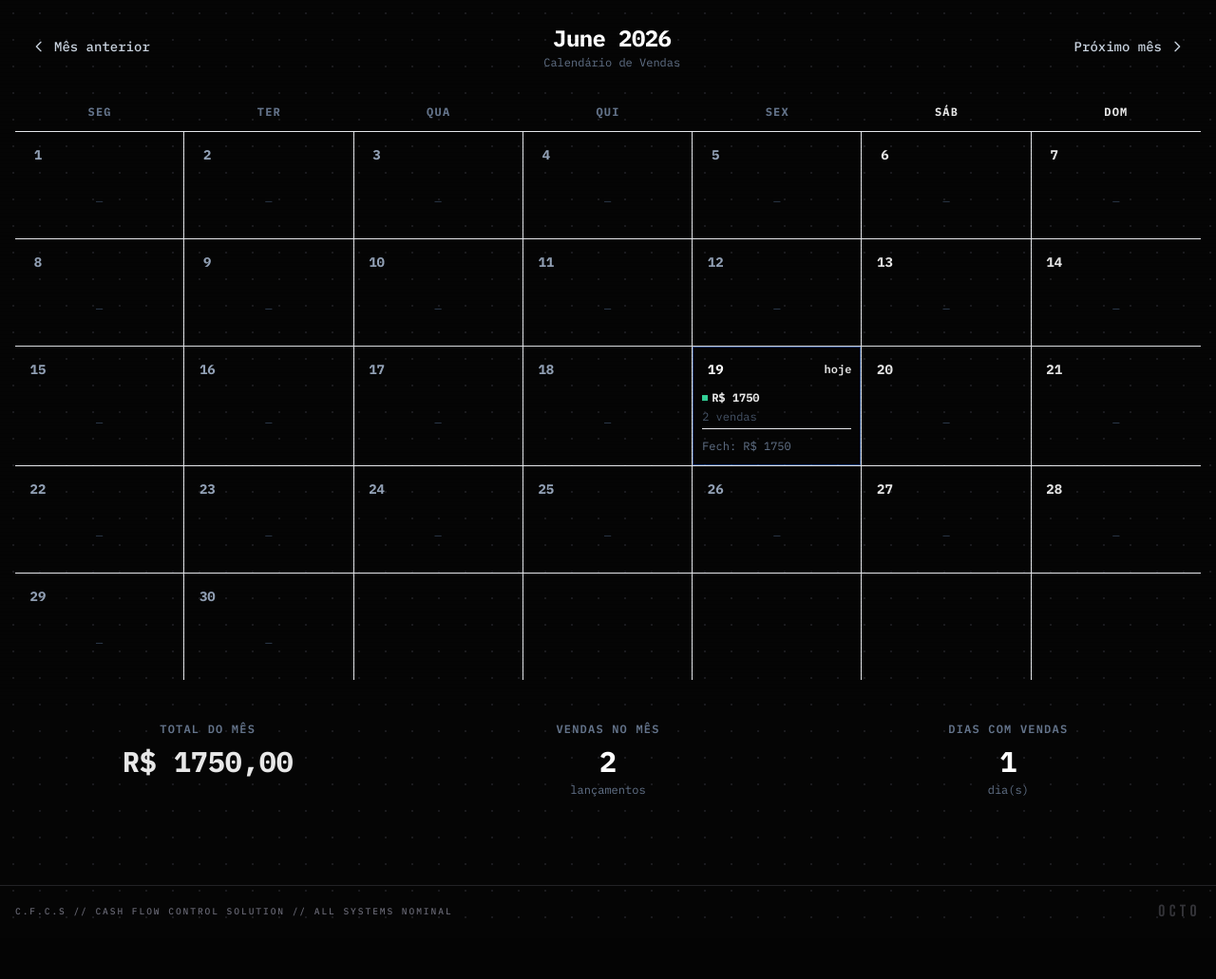
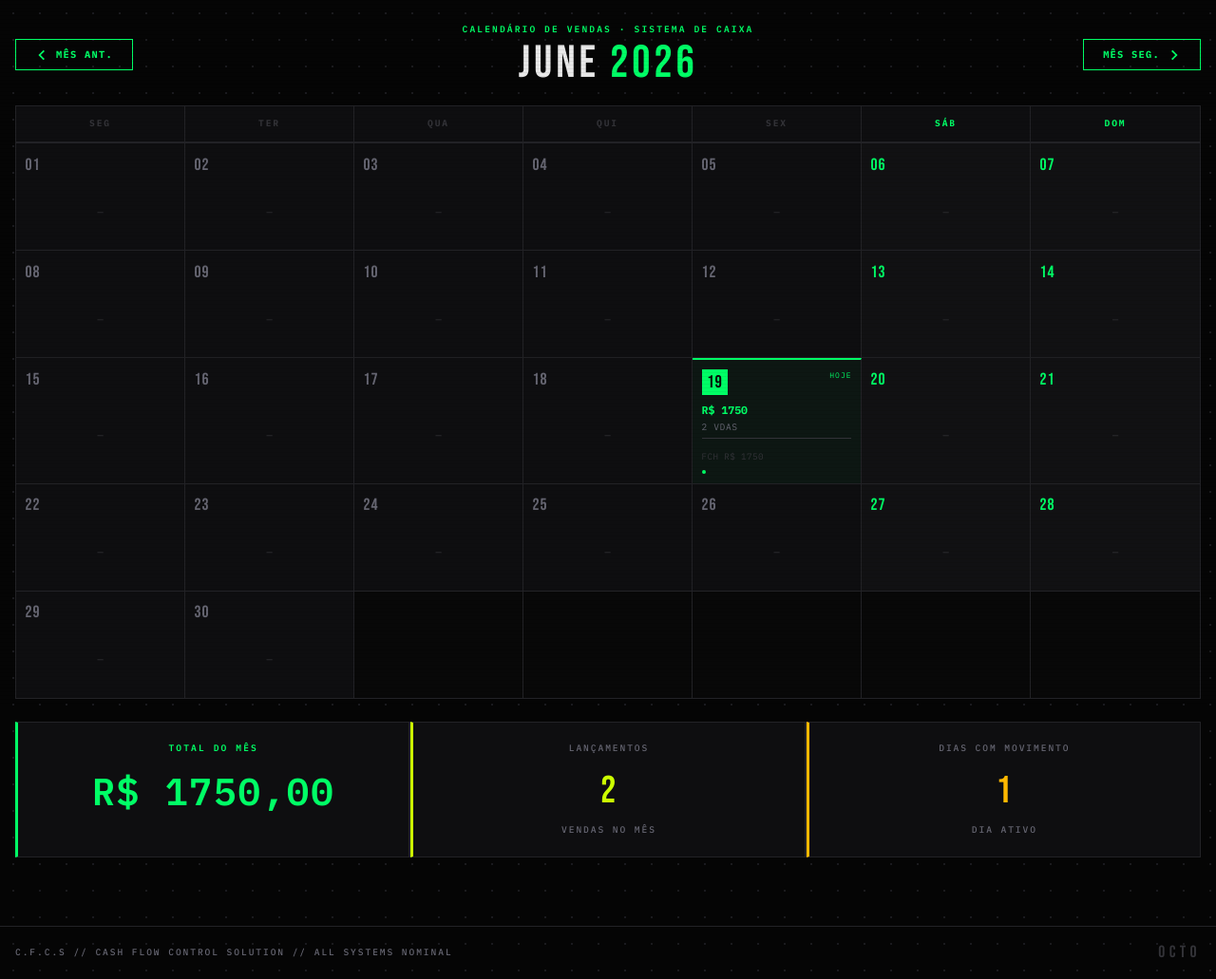
Before and after one commit to Sp4ce-S4murai/C.F.C.S, a Flask app: page /mes in a window 1280 px wide. Shown: the part 56-1087 px from the top of the page at 95% size. Before the commit the page ends 1023 px from the top, so only its background shows below. Run offline with Flask 3, Linux system fonts and the light colour scheme; data comes from the database, SQL or seed files in the repository; some libraries are stand-ins or nearby versions.

Commit message:
style: refactor calendar template to use custom CSS grid and inline styles for a terminal-inspired aesthetic.

```diff
--- a/templates/mes.html
+++ b/templates/mes.html
@@ -1,60 +1,64 @@
 {% extends "base.html" %}
-{% block title %}Calendário – {{ month_name }} {{ ano }}{% endblock %}
+{% block title %}CALENDÁRIO // {{ month_name|upper }} {{ ano }}{% endblock %}
 
 {% block content %}
 
-<!-- ══════════════════════════════════════════════════════════════
+<!-- ══════════════════════════════════════════════════════════
      MONTH NAVIGATION
-══════════════════════════════════════════════════════════════ -->
-<div class="flex items-center justify-between mb-6 animate-fadeInUp">
-  <a href="/mes/{{ prev_ano }}/{{ prev_mes }}"
-     class="flex items-center gap-2 px-4 py-2 rounded-xl glass text-slate-300 hover:text-white hover:border-brand-500 border border-transparent transition-all text-sm font-medium">
-    <svg xmlns="http://www.w3.org/2000/svg" class="w-4 h-4" fill="none" viewBox="0 0 24 24" stroke="currentColor" stroke-width="2">
-      <path stroke-linecap="round" stroke-linejoin="round" d="M15 19l-7-7 7-7"/>
+══════════════════════════════════════════════════════════ -->
+<div class="fade-in" style="display: flex; align-items: center; justify-content: space-between; margin-bottom: 1.25rem;">
+
+  <a href="/mes/{{ prev_ano }}/{{ prev_mes }}" class="btn btn-ghost" style="font-size: 0.65rem;">
+    <svg xmlns="http://www.w3.org/2000/svg" style="width:14px;height:14px;" fill="none" viewBox="0 0 24 24" stroke="currentColor" stroke-width="3">
+      <path stroke-linecap="square" d="M15 19l-7-7 7-7"/>
     </svg>
-    Mês anterior
+    MÊS ANT.
   </a>
 
-  <div class="text-center">
-    <h1 class="text-2xl font-bold text-white tracking-tight">
-      {{ month_name }} <span class="text-brand-400">{{ ano }}</span>
-    </h1>
-    <p class="text-xs text-slate-500 mt-0.5">Calendário de Vendas</p>
+  <div style="text-align: center;">
+    <div class="sys-label" style="justify-content: center; display: flex; margin-bottom: 0.3rem;">
+      CALENDÁRIO DE VENDAS · SISTEMA DE CAIXA
+    </div>
+    <div class="display" style="font-size: 3rem; letter-spacing: 0.08em; color: var(--txt); line-height: 1;">
+      {{ month_name|upper }} <span style="color: var(--neon);">{{ ano }}</span>
+    </div>
   </div>
 
-  <a href="/mes/{{ next_ano }}/{{ next_mes }}"
-     class="flex items-center gap-2 px-4 py-2 rounded-xl glass text-slate-300 hover:text-white hover:border-brand-500 border border-transparent transition-all text-sm font-medium">
-    Próximo mês
-    <svg xmlns="http://www.w3.org/2000/svg" class="w-4 h-4" fill="none" viewBox="0 0 24 24" stroke="currentColor" stroke-width="2">
-      <path stroke-linecap="round" stroke-linejoin="round" d="M9 5l7 7-7 7"/>
+  <a href="/mes/{{ next_ano }}/{{ next_mes }}" class="btn btn-ghost" style="font-size: 0.65rem;">
+    MÊS SEG.
+    <svg xmlns="http://www.w3.org/2000/svg" style="width:14px;height:14px;" fill="none" viewBox="0 0 24 24" stroke="currentColor" stroke-width="3">
+      <path stroke-linecap="square" d="M9 5l7 7-7 7"/>
     </svg>
   </a>
+
 </div>
 
 
-<!-- ══════════════════════════════════════════════════════════════
+<!-- ══════════════════════════════════════════════════════════
      CALENDAR GRID
-══════════════════════════════════════════════════════════════ -->
-<div class="glass rounded-2xl shadow-card overflow-hidden animate-fadeInUp" style="animation-delay:0.05s">
+══════════════════════════════════════════════════════════ -->
+<div class="card fade-in" style="animation-delay: 0.04s; overflow: hidden; margin-bottom: 1.5rem;">
 
-  <!-- Weekday Headers -->
-  <div class="grid grid-cols-7 border-b border-brand-800/40">
+  <!-- Weekday headers -->
+  <div style="display: grid; grid-template-columns: repeat(7, 1fr); border-bottom: 2px solid var(--bd);">
     {% for wd in weekdays %}
-      <div class="py-3 text-center text-xs font-bold uppercase tracking-widest
-                  {% if loop.index >= 6 %}text-brand-400{% else %}text-slate-500{% endif %}">
+      <div style="padding: 0.7rem 0; text-align: center; border-right: 1px solid var(--bd);
+                  {% if loop.index >= 6 %}color: var(--neon); {% else %}color: var(--muted);{% endif %}
+                  font-family: 'IBM Plex Mono'; font-size: 0.6rem; font-weight: 700; letter-spacing: 0.2em;
+                  {% if loop.last %}border-right: none;{% endif %}">
         {{ wd }}
       </div>
     {% endfor %}
   </div>
 
   <!-- Weeks -->
-  <div>
   {% for week in cal %}
-      <div class="grid grid-cols-7 border-b border-brand-900/60 last:border-0">
+    <div style="display: grid; grid-template-columns: repeat(7, 1fr); border-bottom: 1px solid var(--bd); {% if loop.last %}border-bottom: none;{% endif %}">
+
       {% for day in week %}
         {% if day == 0 %}
           <!-- Empty cell -->
-            <div class="min-h-28 p-2 bg-dark-900/30 border-r border-brand-900/30 last:border-r-0"></div>
+          <div style="min-height: 7rem; background: #080808; border-right: 1px solid var(--bd); {% if loop.last %}border-right: none;{% endif %}"></div>
         {% else %}
           {% set day_str = '%s-%02d-%02d' % (ano, mes, day) %}
           {% set info = dia_map.get(day_str, {}) %}
@@ -63,93 +67,102 @@
           {% set is_weekend = loop.index >= 6 %}
 
           <a href="/dia/{{ day_str }}"
-               class="group min-h-28 p-2.5 flex flex-col border-r border-brand-900/30 last:border-r-0 transition-all duration-200
-                      {% if is_today %}bg-brand-950/60 ring-1 ring-inset ring-brand-500/40{% elif is_weekend %}bg-dark-800/20{% else %}bg-transparent{% endif %}
-                      hover:bg-brand-900/20 hover:ring-1 hover:ring-inset hover:ring-brand-600/30">
+             style="min-height: 7rem; display: flex; flex-direction: column; padding: 0.6rem; text-decoration: none;
+                    border-right: 1px solid var(--bd);
+                    {% if loop.last %}border-right: none;{% endif %}
+                    {% if is_today %}background: rgba(0,255,102,0.04); border-top: 2px solid var(--neon); {% endif %}
+                    {% if not is_today and is_weekend %}background: rgba(255,255,255,0.01);{% endif %}
+                    transition: background 0.12s;"
+             onmouseover="this.style.background='rgba(0,255,102,0.04)'"
+             onmouseout="this.style.background='{% if is_today %}rgba(0,255,102,0.04){% elif is_weekend %}rgba(255,255,255,0.01){% else %}transparent{% endif %}'">
 
             <!-- Day number -->
-              <div class="flex items-center justify-between mb-1.5">
-                <span class="w-7 h-7 flex items-center justify-center rounded-full text-sm font-bold
-                             {% if is_today %}bg-brand-500 text-white shadow-glow-sm{% elif is_weekend %}text-brand-400{% else %}text-slate-400{% endif %}
-                             group-hover:text-white transition-colors">
-                  {{ day }}
-                </span>
+            <div style="display: flex; align-items: flex-start; justify-content: space-between; margin-bottom: 0.4rem;">
+              <span style="
                 {% if is_today %}
-                  <span class="text-xs text-brand-400 font-semibold">hoje</span>
+                  background: var(--neon); color: #050505; padding: 0 0.35rem;
+                  font-family: 'Bebas Neue'; font-size: 1.15rem; letter-spacing: 0.05em;
+                {% elif is_weekend %}
+                  color: var(--neon); font-family: 'Bebas Neue'; font-size: 1.1rem; letter-spacing: 0.05em;
+                {% else %}
+                  color: var(--dim); font-family: 'Bebas Neue'; font-size: 1.1rem; letter-spacing: 0.05em;
+                {% endif %}
+              ">{{ "%02d"|format(day) }}</span>
+              {% if is_today %}
+                <span style="font-family: 'IBM Plex Mono'; font-size: 0.5rem; letter-spacing: 0.12em; color: var(--neon); text-transform: uppercase;">HOJE</span>
               {% endif %}
             </div>
 
-              <!-- Data -->
+            <!-- Sales info -->
             {% if has_vendas %}
-                <div class="flex-1 flex flex-col gap-1 mt-0.5">
-                  <div class="flex items-center gap-1">
-                    <div class="w-1.5 h-1.5 rounded-full bg-emerald-400"></div>
-                    <span class="text-xs font-bold money-positive font-mono">
+              <div style="flex: 1; display: flex; flex-direction: column; gap: 0.2rem;">
+                <div style="color: var(--neon); font-family: 'IBM Plex Mono'; font-size: 0.72rem; font-weight: 700;">
                   R$ {{ "%.0f"|format(info.get('total_vendas', 0)) }}
-                    </span>
                 </div>
-                  <span class="text-xs text-slate-600">
-                    {{ info.get('num_vendas', 0) }} venda{% if info.get('num_vendas', 0) != 1 %}s{% endif %}
-                  </span>
+                <div style="color: var(--dim); font-family: 'IBM Plex Mono'; font-size: 0.6rem; letter-spacing: 0.06em;">
+                  {{ info.get('num_vendas', 0) }} VDA{% if info.get('num_vendas', 0) != 1 %}S{% endif %}
+                </div>
                 {% if info.get('fechamento_caixa', 0) > 0 %}
-                    <div class="mt-auto pt-1 border-t border-brand-800/30">
-                      <span class="text-xs text-slate-500 font-mono">
-                        Fech: R$ {{ "%.0f"|format(info.get('fechamento_caixa', 0)) }}
+                  <div style="margin-top: auto; padding-top: 0.3rem; border-top: 1px solid var(--muted);">
+                    <span style="color: var(--muted); font-family: 'IBM Plex Mono'; font-size: 0.58rem; letter-spacing: 0.04em;">
+                      FCH R$ {{ "%.0f"|format(info.get('fechamento_caixa', 0)) }}
                     </span>
                   </div>
                 {% endif %}
               </div>
+              <!-- Indicator dot -->
+              <div style="width: 4px; height: 4px; border-radius: 50% !important; background: var(--neon); margin-top: 0.3rem;"></div>
             {% else %}
-                <div class="flex-1 flex items-center justify-center">
-                  <span class="text-xs text-slate-700 group-hover:text-slate-500 transition-colors">—</span>
+              <div style="flex: 1; display: flex; align-items: center; justify-content: center;">
+                <span style="color: var(--muted); font-family: 'IBM Plex Mono'; font-size: 0.65rem;">—</span>
               </div>
             {% endif %}
 
           </a>
         {% endif %}
       {% endfor %}
+
     </div>
   {% endfor %}
-  </div>
 
 </div>
 
 
-<!-- ══════════════════════════════════════════════════════════════
+<!-- ══════════════════════════════════════════════════════════
      MONTHLY SUMMARY
-══════════════════════════════════════════════════════════════ -->
-{% set total_mes = namespace(val=0) %}
-{% set total_vendas_count = namespace(val=0) %}
+══════════════════════════════════════════════════════════ -->
+{% set total_mes = namespace(val=0.0) %}
+{% set count_vendas = namespace(val=0) %}
+{% set dias_ativos = namespace(val=0) %}
 {% for key, info in dia_map.items() %}
   {% set total_mes.val = total_mes.val + info.get('total_vendas', 0) %}
-  {% set total_vendas_count.val = total_vendas_count.val + info.get('num_vendas', 0) %}
+  {% set count_vendas.val = count_vendas.val + info.get('num_vendas', 0) %}
+  {% if info.get('num_vendas', 0) > 0 %}{% set dias_ativos.val = dias_ativos.val + 1 %}{% endif %}
 {% endfor %}
 
-<div class="mt-6 grid grid-cols-1 md:grid-cols-3 gap-4 animate-fadeInUp" style="animation-delay:0.1s">
+<div style="display: grid; grid-template-columns: repeat(3, 1fr); gap: 1px; background: var(--bd);" class="fade-in" style="animation-delay: 0.08s;">
 
-  <div class="glass rounded-2xl p-5 shadow-card text-center">
-    <p class="text-xs font-semibold uppercase tracking-widest text-slate-500 mb-2">Total do Mês</p>
-    <p class="text-3xl font-bold money-positive font-mono">
+  <div class="card" style="padding: 1.25rem; border-left: 3px solid var(--neon); text-align: center;">
+    <div class="sys-label" style="justify-content: center; margin-bottom: 0.5rem;">TOTAL DO MÊS</div>
+    <div class="display money" style="font-size: 2.5rem; letter-spacing: 0.04em;">
       R$ {{ "%.2f"|format(total_mes.val) | replace('.', ',') }}
-    </p>
+    </div>
   </div>
 
-  <div class="glass rounded-2xl p-5 shadow-card text-center">
-    <p class="text-xs font-semibold uppercase tracking-widest text-slate-500 mb-2">Vendas no Mês</p>
-    <p class="text-3xl font-bold text-white">{{ total_vendas_count.val }}</p>
-    <p class="text-xs text-slate-500 mt-1">lançamentos</p>
+  <div class="card" style="padding: 1.25rem; border-left: 3px solid var(--acid); text-align: center;">
+    <div class="sys-label-dim" style="letter-spacing: 0.2em; justify-content: center; margin-bottom: 0.5rem;">LANÇAMENTOS</div>
+    <div class="display" style="font-size: 2.5rem; letter-spacing: 0.04em; color: var(--acid);">
+      {{ count_vendas.val }}
+    </div>
+    <div class="sys-label-dim" style="margin-top: 0.25rem;">VENDAS NO MÊS</div>
   </div>
 
-  <div class="glass rounded-2xl p-5 shadow-card text-center">
-    <p class="text-xs font-semibold uppercase tracking-widest text-slate-500 mb-2">Dias com Vendas</p>
-    <p class="text-3xl font-bold text-white">
-      {% set dias_com_vendas = namespace(val=0) %}
-      {% for key, info in dia_map.items() %}
-        {% if info.get('num_vendas', 0) > 0 %}{% set dias_com_vendas.val = dias_com_vendas.val + 1 %}{% endif %}
-      {% endfor %}
-      {{ dias_com_vendas.val }}
-    </p>
-    <p class="text-xs text-slate-500 mt-1">dia(s)</p>
+  <div class="card" style="padding: 1.25rem; border-left: 3px solid var(--warn); text-align: center;">
+    <div class="sys-label-dim" style="letter-spacing: 0.2em; justify-content: center; margin-bottom: 0.5rem;">DIAS COM MOVIMENTO</div>
+    <div class="display" style="font-size: 2.5rem; letter-spacing: 0.04em; color: var(--warn);">
+      {{ dias_ativos.val }}
+    </div>
+    <div class="sys-label-dim" style="margin-top: 0.25rem;">DIA{% if dias_ativos.val != 1 %}S{% endif %} ATIVO{% if dias_ativos.val != 1 %}S{% endif %}</div>
   </div>
 
 </div>
```
Lines whose indentation alone changed are shown as unchanged.
